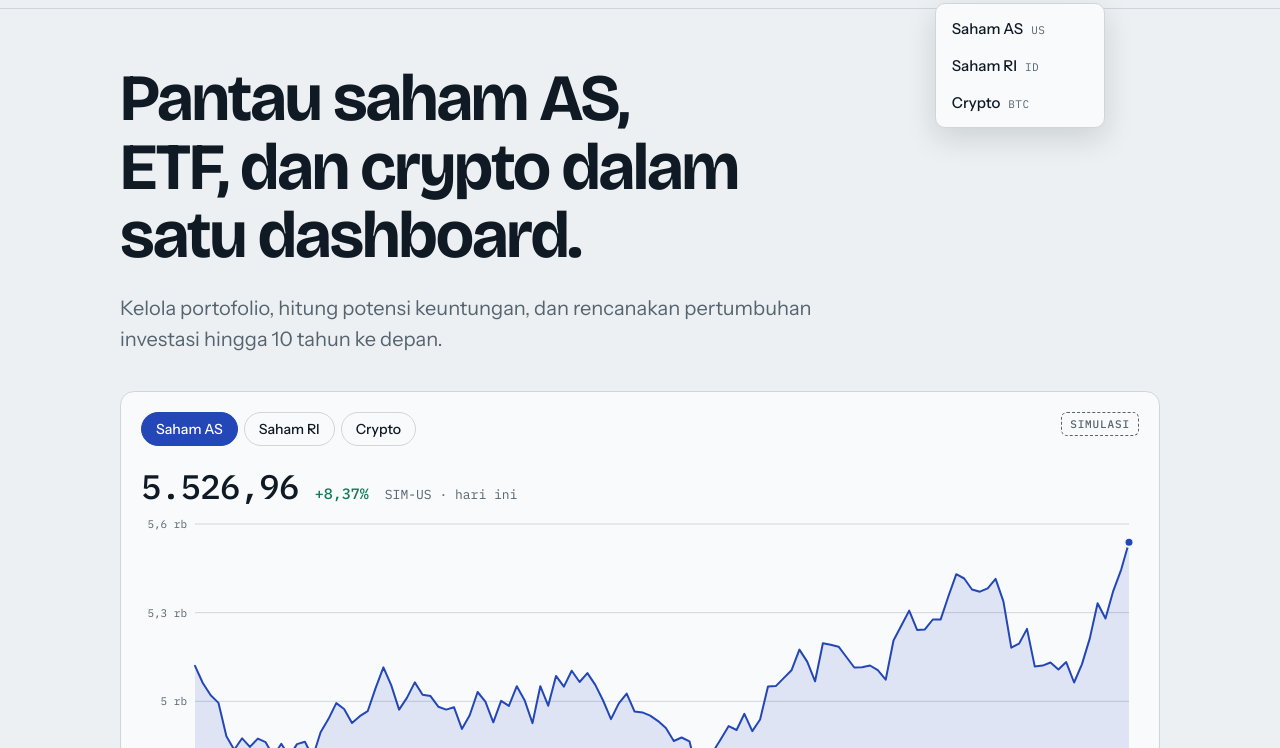
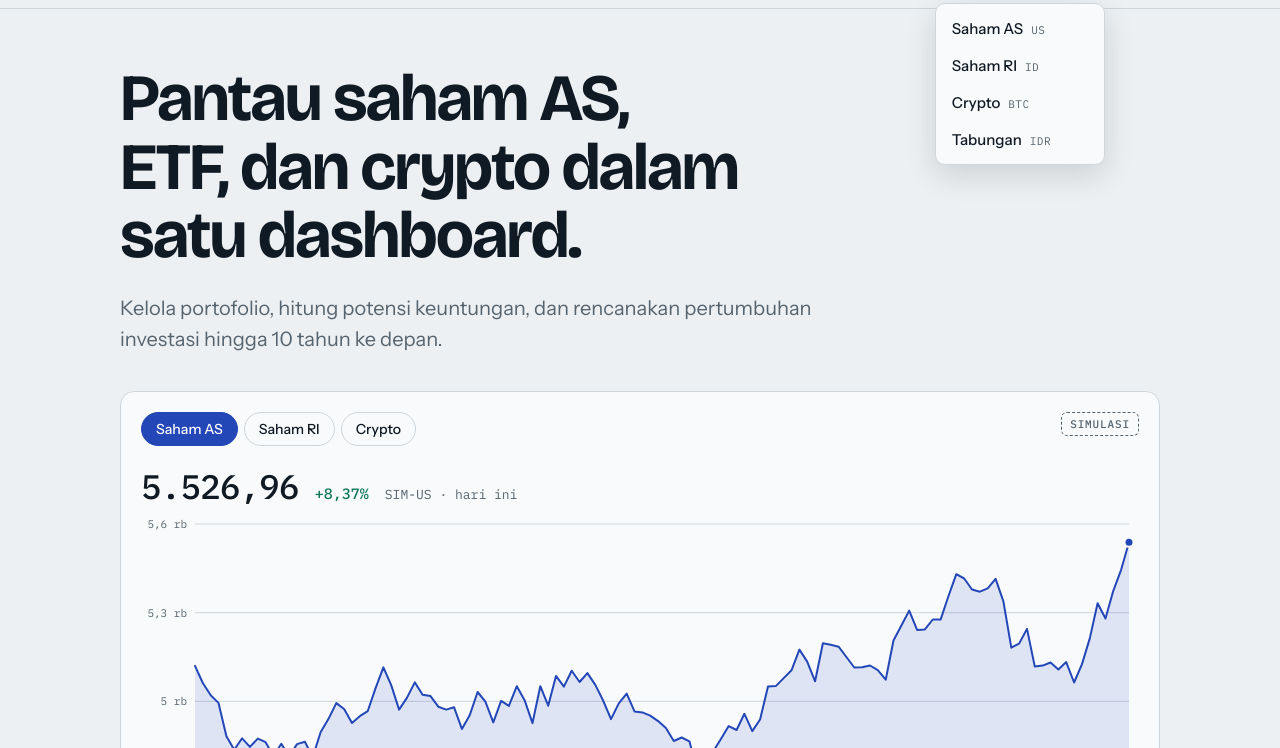
Before and after one commit to Clay-id/Invclay, a plain HTML site: page index.html in a window 1280 px wide. Both pictures are taken after a click on the button "Investasi". Shown: the part 52-800 px from the top of the page. Drawn offline with nearby package versions, Linux system fonts and the light colour scheme.

Commit message:
Update index.html

```diff
--- a/index.html
+++ b/index.html
@@ -195,7 +195,13 @@
             box-shadow: 0 10px 30px rgba(10, 20, 30, .14)
         }
 
-        .drop button {
+        .drop a {
+            display: block;
+            text-decoration: none
+        }
+
+        .drop button,
+        .drop a {
             width: 100%;
             text-align: left;
             font: 500 15px var(--fb);
@@ -207,7 +213,8 @@
             cursor: pointer
         }
 
-        .drop button:hover {
+        .drop button:hover,
+        .drop a:hover {
             background: var(--bg)
         }
 
@@ -497,6 +504,7 @@
                         <li><button data-asset="us">Saham AS<span class="k">US</span></button></li>
                         <li><button data-asset="id">Saham RI<span class="k">ID</span></button></li>
                         <li><button data-asset="crypto">Crypto<span class="k">BTC</span></button></li>
+                        <li><a href="tabungan.html">Tabungan<span class="k">IDR</span></a></li>
                     </ul>
                 </li>
                 <li><a href="about.html">About</a></li>
@@ -556,6 +564,7 @@
                         <li><button data-asset="us">Saham AS</button></li>
                         <li><button data-asset="id">Saham RI</button></li>
                         <li><button data-asset="crypto">Crypto</button></li>
+                        <li><a href="tabungan.html">Tabungan</a></li>
                     </ul>
                 </nav>
                 <nav class="f-col" aria-label="Invclay">
```
